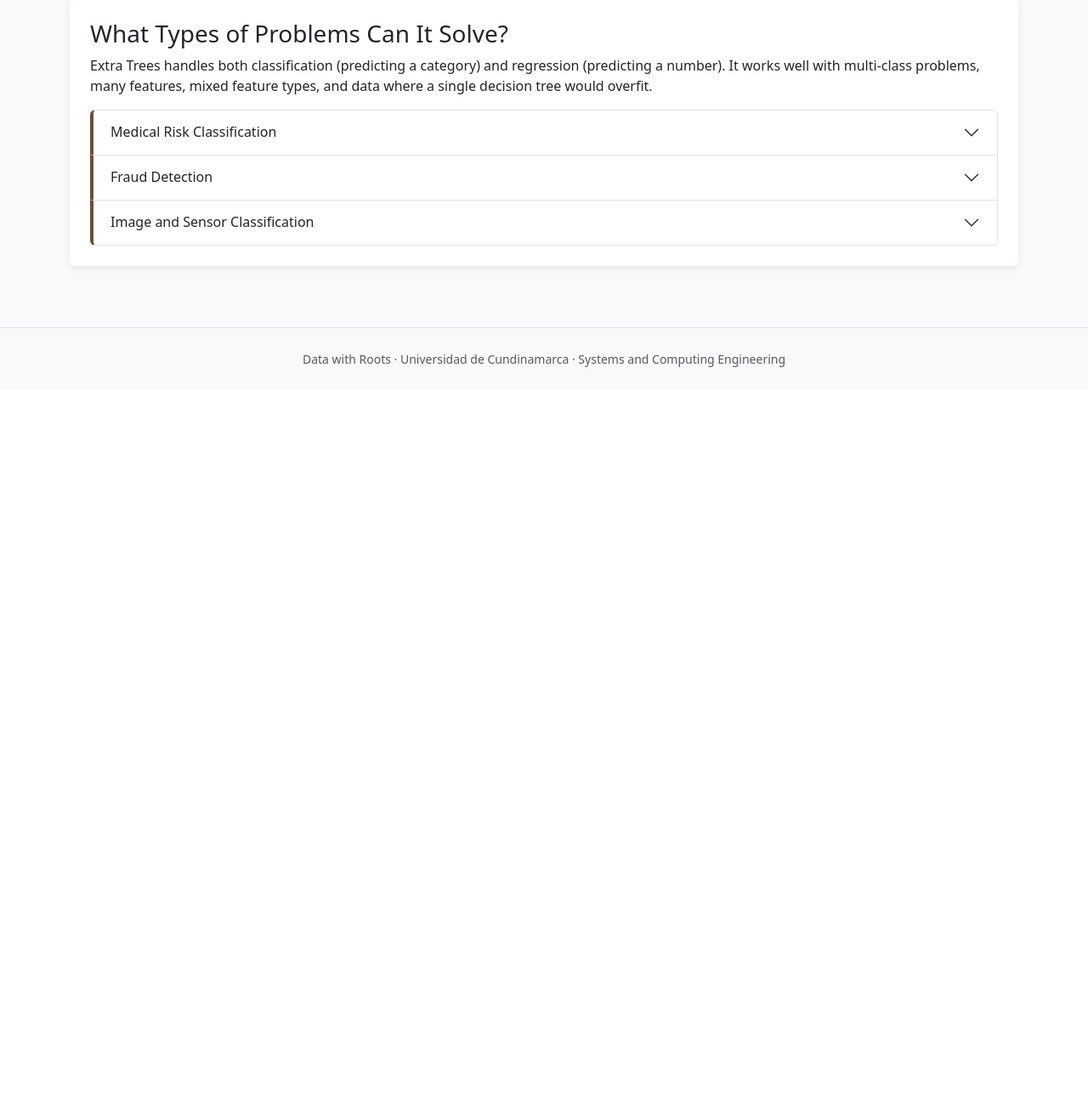
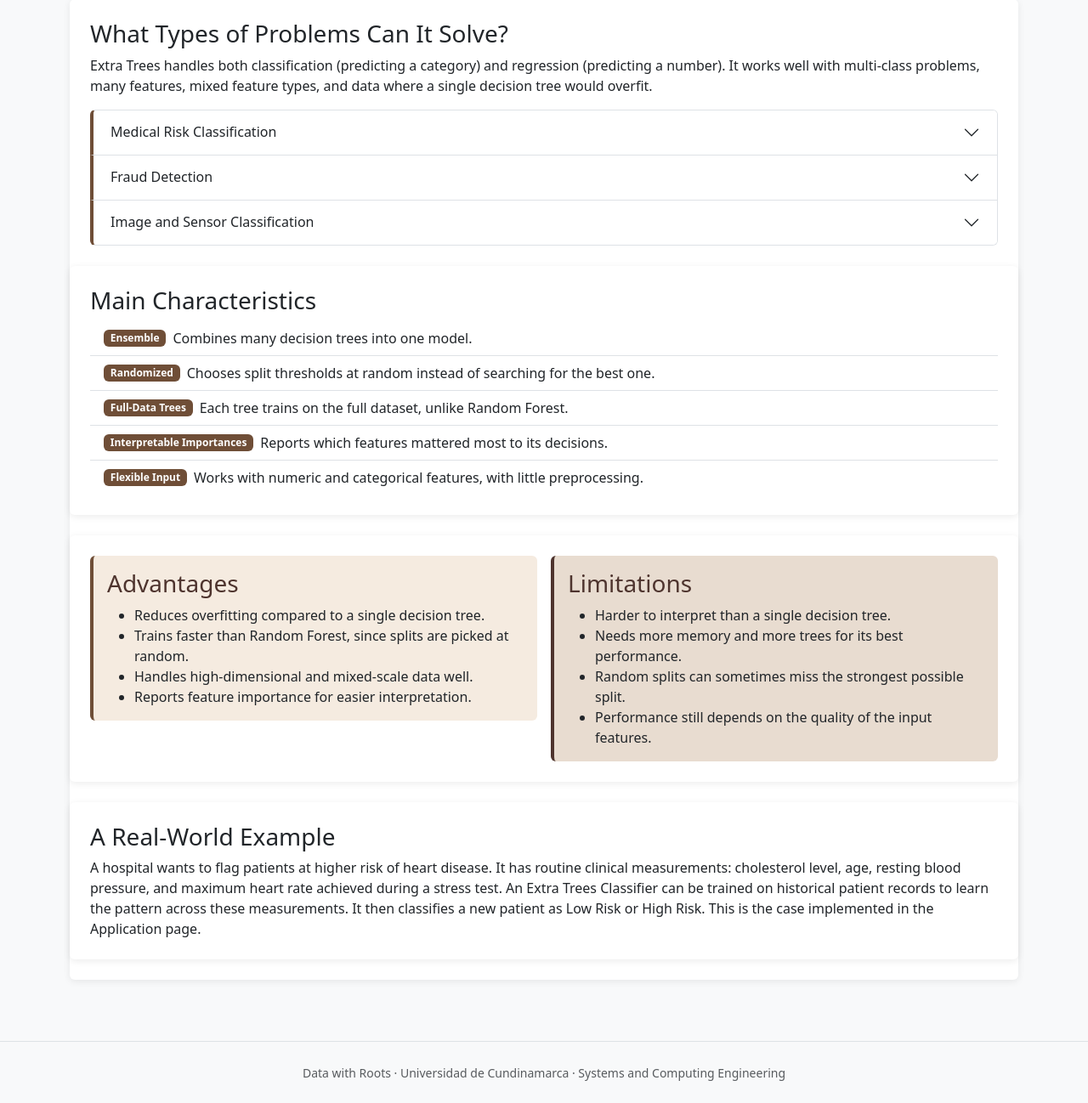
Before and after one commit to samucr27/Machine-Learning-Act1, a Flask app: page /extra-trees/concepts in a window 1280 px wide. Shown: the part 700-1998 px from the top of the page at 85% size. Before the commit the page ends 1132 px from the top, so only its background shows below. Run offline with Flask 3, Linux system fonts and the light colour scheme; some libraries are stand-ins or nearby versions.

Commit message:
The features, benefits, limitations, and an example of “Extra Trees” have been added.

```diff
--- a/templates/et_concepts.html
+++ b/templates/et_concepts.html
@@ -106,4 +106,74 @@
     </div>
 
 
+    <div class="card accent-card mb-4">
+        <div class="card-body p-4">
+            <h3>Main Characteristics</h3>
+            <div class="list-group list-group-flush">
+                <div class="list-group-item d-flex align-items-center gap-2">
+                    <span class="badge" style="background-color:#6f4e37;">Ensemble</span>
+                    <span class="lead-text mb-0">Combines many decision trees into one model.</span>
+                </div>
+                <div class="list-group-item d-flex align-items-center gap-2">
+                    <span class="badge" style="background-color:#6f4e37;">Randomized</span>
+                    <span class="lead-text mb-0">Chooses split thresholds at random instead of searching for the best one.</span>
+                </div>
+                <div class="list-group-item d-flex align-items-center gap-2">
+                    <span class="badge" style="background-color:#6f4e37;">Full-Data Trees</span>
+                    <span class="lead-text mb-0">Each tree trains on the full dataset, unlike Random Forest.</span>
+                </div>
+                <div class="list-group-item d-flex align-items-center gap-2">
+                    <span class="badge" style="background-color:#6f4e37;">Interpretable Importances</span>
+                    <span class="lead-text mb-0">Reports which features mattered most to its decisions.</span>
+                </div>
+                <div class="list-group-item d-flex align-items-center gap-2">
+                    <span class="badge" style="background-color:#6f4e37;">Flexible Input</span>
+                    <span class="lead-text mb-0">Works with numeric and categorical features, with little preprocessing.</span>
+                </div>
+            </div>
+        </div>
+    </div>
+
+    <div class="card accent-card mb-4">
+        <div class="card-body p-4">
+            <div class="row g-3">
+                <div class="col-md-6">
+                    <div class="p-3 rounded" style="background-color: #f5ebe0; border-left: 4px solid #6f4e37;">
+                        <h3 style="color:#4e342e;">Advantages</h3>
+                        <ul class="lead-text mb-0">
+                            <li>Reduces overfitting compared to a single decision tree.</li>
+                            <li>Trains faster than Random Forest, since splits are picked at random.</li>
+                            <li>Handles high-dimensional and mixed-scale data well.</li>
+                            <li>Reports feature importance for easier interpretation.</li>
+                        </ul>
+                    </div>
+                </div>
+                <div class="col-md-6">
+                    <div class="p-3 rounded" style="background-color: #e8dcd0; border-left: 4px solid #4e342e;">
+                        <h3 style="color:#4e342e;">Limitations</h3>
+                        <ul class="lead-text mb-0">
+                            <li>Harder to interpret than a single decision tree.</li>
+                            <li>Needs more memory and more trees for its best performance.</li>
+                            <li>Random splits can sometimes miss the strongest possible split.</li>
+                            <li>Performance still depends on the quality of the input features.</li>
+                        </ul>
+                    </div>
+                </div>
+            </div>
+        </div>
+    </div>
+
+    <div class="card accent-card mb-4">
+        <div class="card-body p-4">
+            <h3>A Real-World Example</h3>
+            <p class="lead-text mb-0">
+                A hospital wants to flag patients at higher risk of heart disease. It has routine clinical
+                measurements: cholesterol level, age, resting blood pressure, and maximum heart rate
+                achieved during a stress test. An Extra Trees Classifier can be trained on historical patient
+                records to learn the pattern across these measurements. It then classifies a new patient as
+                Low Risk or High Risk. This is the case implemented in the Application page.
+            </p>
+        </div>
+    </div>
+
 {% endblock %}
```
